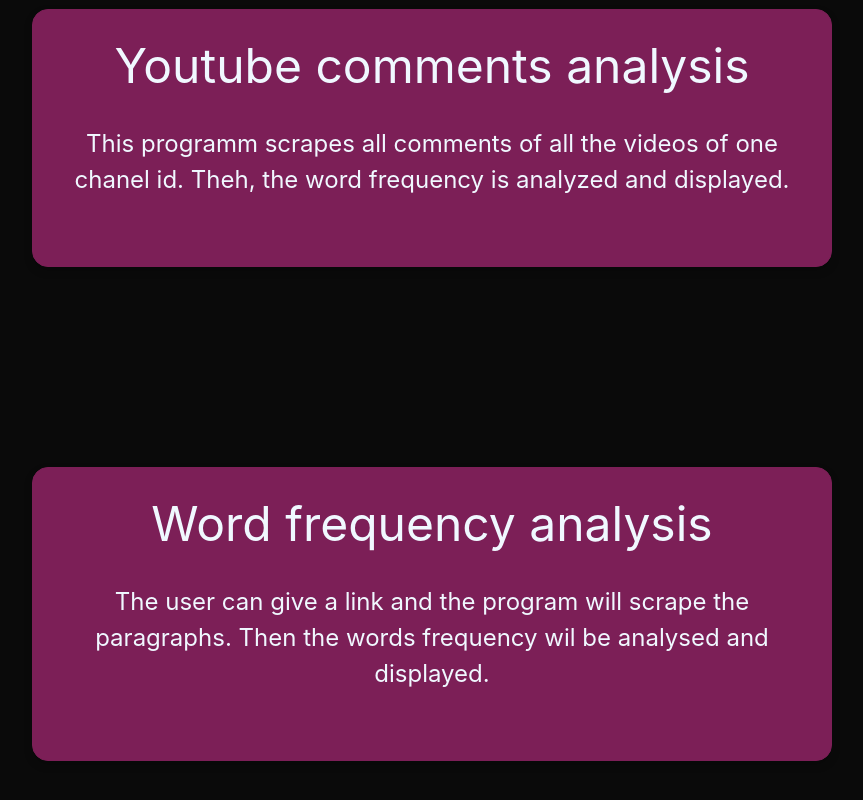
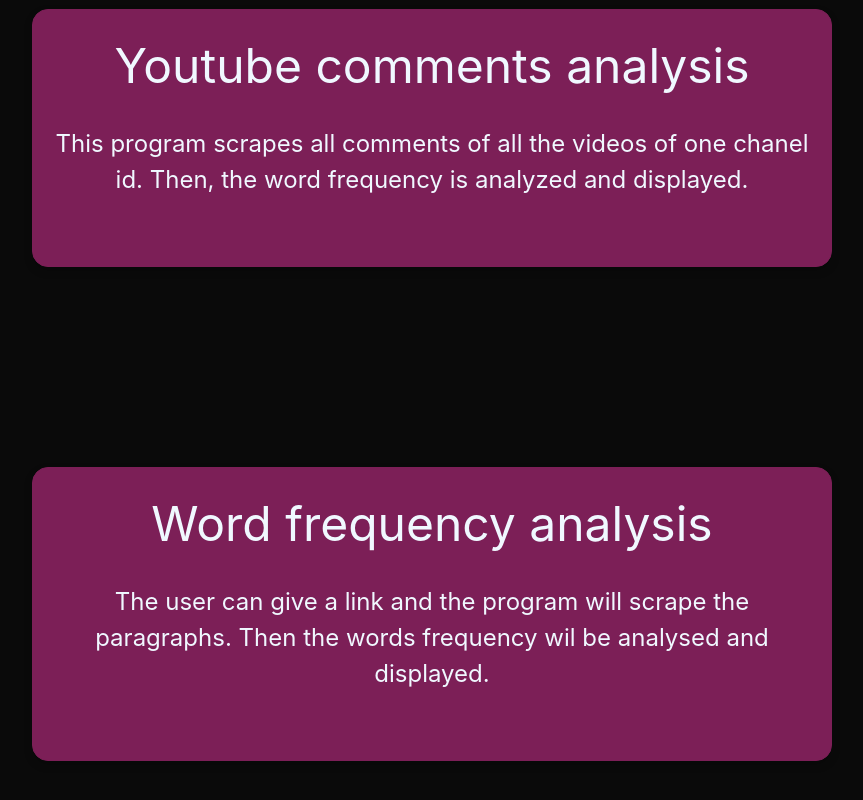
Before and after one commit to mattdeaudouce/MatthieuLambert-Portfolio, a plain HTML site: page index.html in a window 1280 px wide. Shown: the part 1275-2075 px from the top of the page, without its empty margins (208-1071 px from the left). Drawn offline with nearby package versions, Linux system fonts and the light colour scheme.

Commit message:
Update index.html

```diff
--- a/index.html
+++ b/index.html
@@ -305,7 +305,7 @@
         <div class="container2">
             <a href="./pdfjoiner.pdf" class="full-div-link" target="_blank">
             <div class="container2-header">Youtube comments analysis</div>
-            <div class="container2-subtext">This programm scrapes all comments of all the videos of one chanel id. Theh, the word frequency is analyzed and displayed.</div>
+            <div class="container2-subtext">This program scrapes all comments of all the videos of one chanel id. Then, the word frequency is analyzed and displayed.</div>
         </div>
         <div class="container2">
             <a href="./a2a8b304cd3779b4179f75db255c1605.pdf" class="full-div-link" target="_blank">
```
